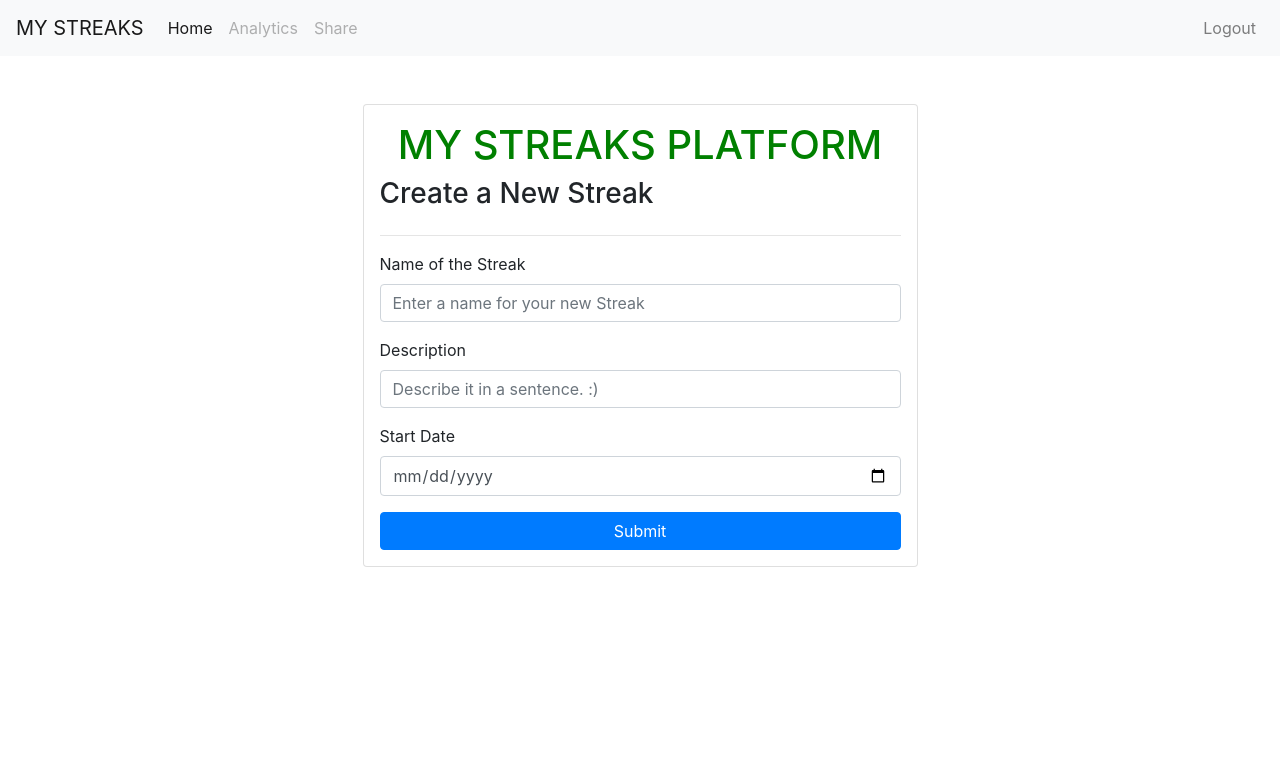
After one commit to der-john/tryinghard, a Django app: page /trh/1/create in a window 1280 px wide. The commit adds this page. Shown: the top 783 px of the page. Run offline with Django 5.2, Linux system fonts and the light colour scheme; the visitor is signed in with stand-in values (Sample User, id 1); some libraries are stand-ins or nearby versions.

Commit message:
users may login and create streaks

```diff
--- a/trh/habits/admin.py
+++ b/trh/habits/admin.py
@@ -10,7 +10,7 @@ class HabitAdmin(admin.ModelAdmin):
     fieldsets = [
         (None, {"fields": ["user", "start_date"]}),
         ("Habit Information",
-            {"fields": ["title", "description", "is_multi_entry_day", "is_intensity"],
+            {"fields": ["title", "description", "is_intensity"],
              "classes": ["collapse"]}),
     ]
     inlines = [EntryInline]
--- a/trh/habits/models.py
+++ b/trh/habits/models.py
@@ -12,11 +12,10 @@ class Habit(models.Model):
     title = models.CharField(max_length=40, default=default_title)
     description = models.CharField(max_length=250, blank=True, default='')
     start_date = models.DateField("habit start date", default=timezone.now())
-    is_multi_entry_day = models.BooleanField(default=False)
     is_intensity = models.BooleanField(default=False)
 
     def __str__(self):
-        return " : ".join([self.title, self.description])
+        return self.title
 
 
 class Entry(models.Model):
--- /dev/null
+++ b/trh/habits/templates/habits/create.html
@@ -0,0 +1,74 @@
+<html>
+<head>
+	<meta charset="utf-8" />
+	<title>Create a New Streak</title>
+    <link rel="stylesheet" href="https://cdn.jsdelivr.net/npm/bootstrap@4.0.0/dist/css/bootstrap.min.css" integrity="sha384-Gn5384xqQ1aoWXA+058RXPxPg6fy4IWvTNh0E263XmFcJlSAwiGgFAW/dAiS6JXm" crossorigin="anonymous">
+</head>
+<body>
+	<nav class="navbar navbar-expand-lg navbar-light bg-light justify-content-between">
+		<a class="navbar-brand" href="/trh/{{u_id}}/">MY STREAKS</a>
+		<button class="navbar-toggler" type="button" data-toggle="collapse" data-target="#navbarNavAltMarkup" aria-controls="navbarNavAltMarkup" aria-expanded="false" aria-label="Toggle navigation">
+		  <span class="navbar-toggler-icon"></span>
+		</button>
+		<div class="collapse navbar-collapse" id="navbarNavAltMarkup">
+		  <ul class="navbar-nav">
+			<a class="nav-item nav-link active" href="#">Home <span class="sr-only">(current)</span></a>
+
+				{% for habit in nav_streak_list %}
+					<a class="nav-item nav-link" href="/trh/{{ u_id }}/{{ habit.id }}/">{{ habit }}</a>
+				{% endfor %}
+			<a class="nav-item nav-link disabled" href="#">Analytics</a>
+			<a class="nav-item nav-link disabled" href="#">Share</a>
+		  </div>
+		  <ul class="navbar-nav ml-auto">
+			<a class="nav-item nav-link" href="/trh/logout">Logout</a>
+		  </div>
+		</ul>
+	</nav>
+    <div class="container mt-5">
+    <!-- Create habit form -->
+    <form class="col-6 mx-auto card p-3 shadow-lg" method="post" enctype="multipart/form-data">
+        <h1 style="text-align: center;"><span style="color: green;">MY STREAKS PLATFORM</span></h1>
+
+        {% csrf_token %}  <!-- CSRF token for security -->
+
+        <!-- Login heading -->
+        <h3>Create a New Streak</h3>
+        <hr>
+
+        <!-- Display error/success messages -->
+        {% if messages %}
+        <div class="alert alert-primary" role="alert">
+            {% for message in messages %}
+            {{ message }}
+            {% endfor %}
+        </div>
+        {% endif %}
+
+        <!-- Username input field -->
+        <div class="form-group">
+            <label for="exampleInputEmail1">Name of the Streak</label>
+            <input type="text" class="form-control" name="hname" id="exampleInputName1" aria-describedby="nameHelp"
+                placeholder="Enter a name for your new Streak" required>
+        </div>
+
+        <!-- Description input field -->
+        <div class="form-group">
+            <label for="exampleInputDescription1">Description</label>
+            <input type="text" name="hdescription" class="form-control" id="exampleInputDescription1"
+                placeholder="Describe it in a sentence. :)">
+        </div>
+
+        <!-- Start date input field -->
+        <div class="form-group">
+            <label for="startDate">Start Date</label>
+            <input id="startDate" name="hstartdate" class="form-control" type="date" />
+        </div>
+
+        <!-- Submit button -->
+        <button type="submit" class="btn btn-primary">Submit</button>
+    </form>
+</div>
+<script src="/static/bootstrap/js/bootstrap.js" type="text/javascript"></script>
+</body>
+</html>
--- a/trh/habits/urls.py
+++ b/trh/habits/urls.py
@@ -6,6 +6,7 @@ urlpatterns = [
     path("login/", views.login_page, name="login"),
     path("logout/", views.logout_view),
     path("<int:u_id>/", views.index, name="index"),
+    path("<int:u_id>/create", views.create, name="create"),
     # ex: /trh/5/5/
     path("<int:u_id>/<int:h_id>/", views.detail, name="detail"),
     path("<int:u_id>/<int:h_id>/setentry", views.setentry, name="setentry"),
--- a/trh/habits/views.py
+++ b/trh/habits/views.py
@@ -81,7 +81,32 @@ def setentry(request, u_id, h_id):
     return HttpResponseRedirect("/trh/" + str(u_id) + "/" + str(h_id) + "?yr=" + year_str + "&mo=" + month_str)
 
 
-# Define a view function for the login page
+def create(request, u_id):
+
+    if not request.user.is_authenticated:
+        return HttpResponseForbidden()
+    # The following will get more complicated after sharing
+    if request.user.id != u_id:
+        return HttpResponseForbidden()
+
+    if request.method == "POST":
+        hname = request.POST.get('hname')
+        hdescription = request.POST.get('hdescription')
+
+        if request.POST.get('hstartdate'):
+            start_date = request.POST.get('hstartdate')
+            new_habit = Habit.objects.create(
+                user=request.user, title=hname, description=hdescription, start_date=start_date)
+        else:
+            new_habit = Habit.objects.create(user=request.user, title=hname, description=hdescription)
+        Habit.save(new_habit)
+        h_id = new_habit.id
+        return redirect('/trh/' + str(u_id) + "/" + str(h_id))
+
+    # Render the create page template (GET request)
+    return render(request, 'habits/create.html', { "u_id" : u_id })
+
+
 def login_page(request):
     # Check if the HTTP request method is POST (form submission)
     if request.method == "POST":
```
Also changed, not shown: trh/habits/templates/habits/detail.html (+4 -3 lines), trh/habits/templates/habits/index.html (+17 -6 lines), trh/habits/templates/login.html (added, +62 -0 lines), trh/habits/migrations/0001_initial.py.
